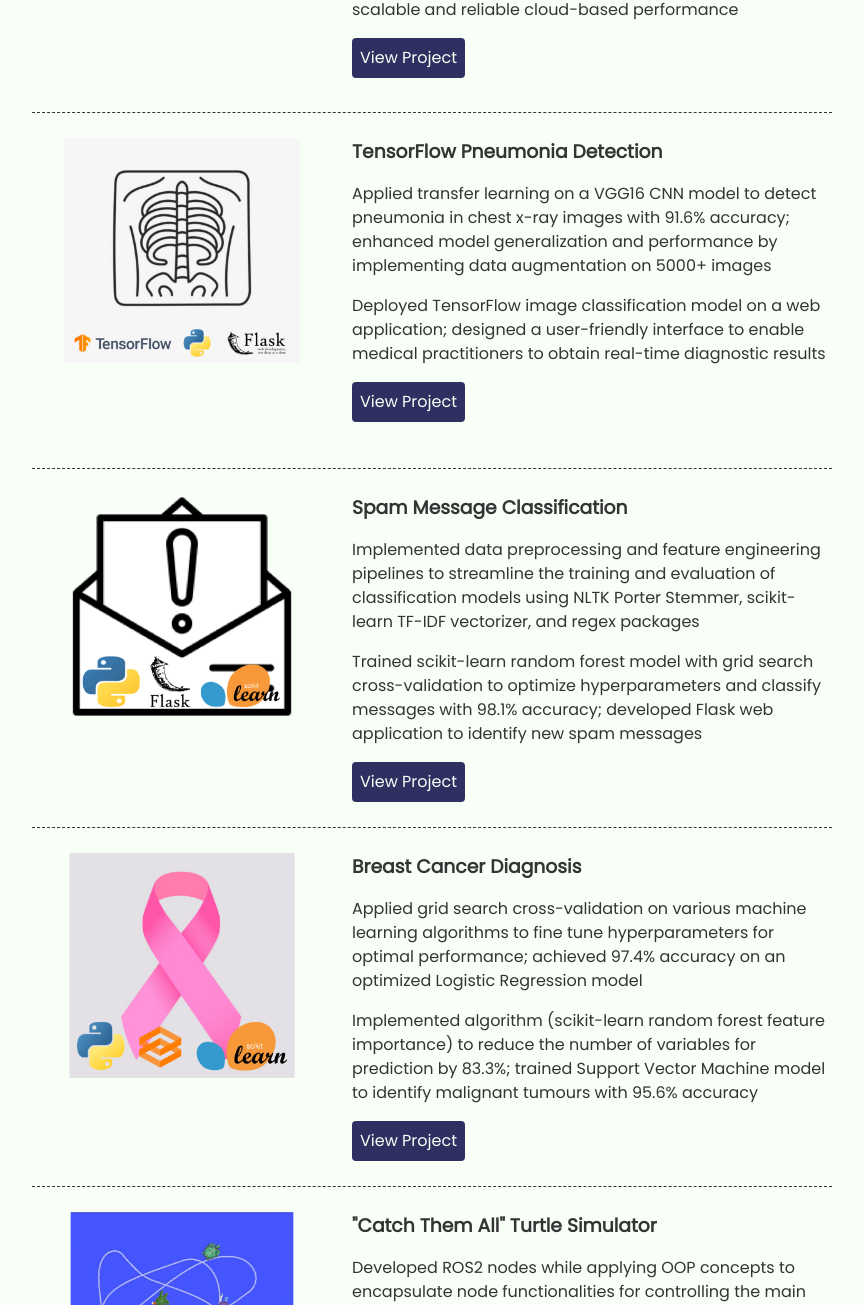
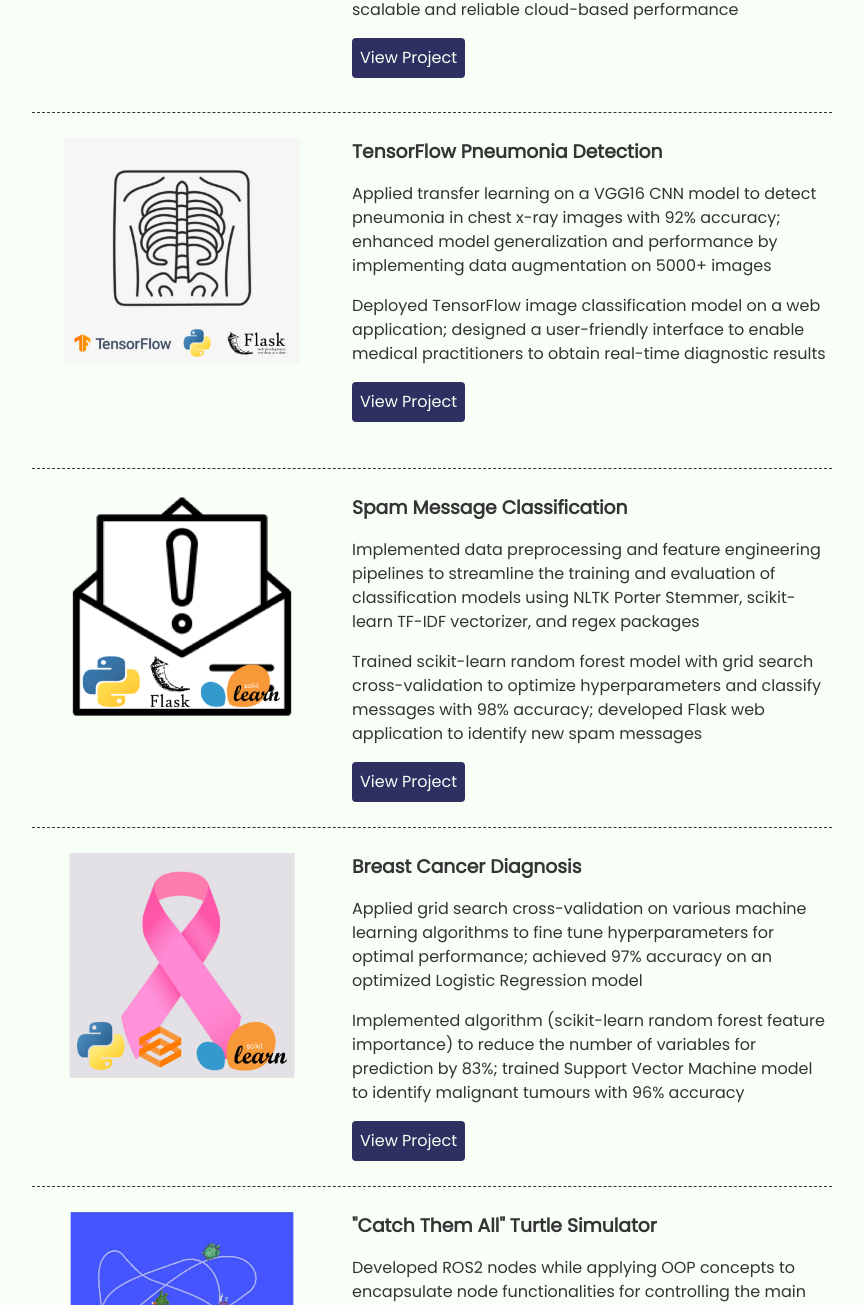
Before and after one commit to Lin-Ian/Lin-Ian.github.io, a plain HTML site: page index.html in a window 1280 px wide. Shown: the part 1178-2483 px from the top of the page, without its empty margins (208-1071 px from the left). Drawn offline with Linux system fonts and the light colour scheme.

Commit message:
Update metrics

```diff
--- a/index.html
+++ b/index.html
@@ -126,7 +126,7 @@
             <h3>TensorFlow Pneumonia Detection</h3>
             <p>
               Applied transfer learning on a VGG16 CNN model to detect pneumonia
-              in chest x-ray images with 91.6% accuracy; enhanced model
+              in chest x-ray images with 92% accuracy; enhanced model
               generalization and performance by implementing data augmentation
               on 5000+ images
             </p>
@@ -160,7 +160,7 @@
             <p>
               Trained scikit-learn random forest model with grid search
               cross-validation to optimize hyperparameters and classify messages
-              with 98.1% accuracy; developed Flask web application to identify
+              with 98% accuracy; developed Flask web application to identify
               new spam messages
             </p>
             <a
@@ -182,13 +182,13 @@
             <p>
               Applied grid search cross-validation on various machine learning
               algorithms to fine tune hyperparameters for optimal performance;
-              achieved 97.4% accuracy on an optimized Logistic Regression model
+              achieved 97% accuracy on an optimized Logistic Regression model
             </p>
             <p>
               Implemented algorithm (scikit-learn random forest feature
               importance) to reduce the number of variables for prediction by
-              83.3%; trained Support Vector Machine model to identify malignant
-              tumours with 95.6% accuracy
+              83%; trained Support Vector Machine model to identify malignant
+              tumours with 96% accuracy
             </p>
             <a
               class="btn"
```
